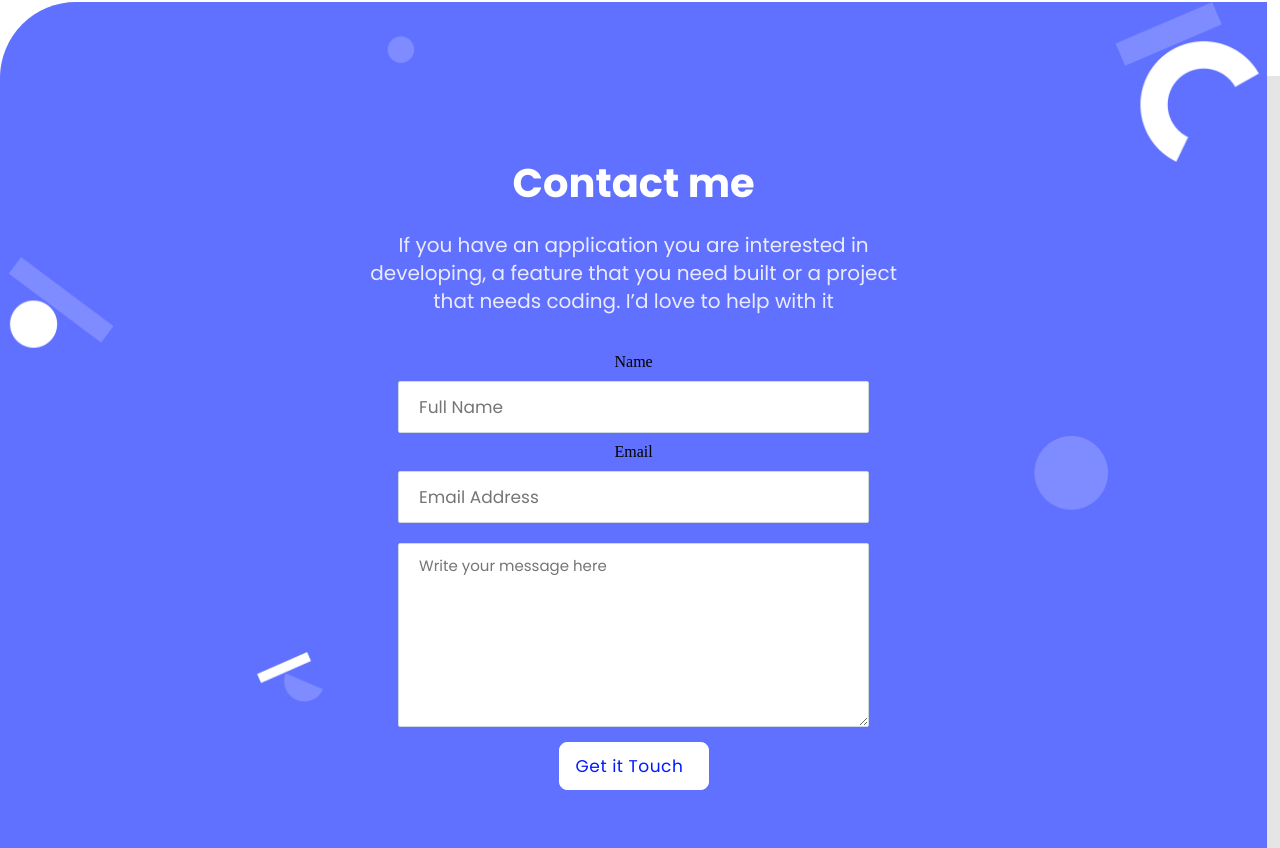
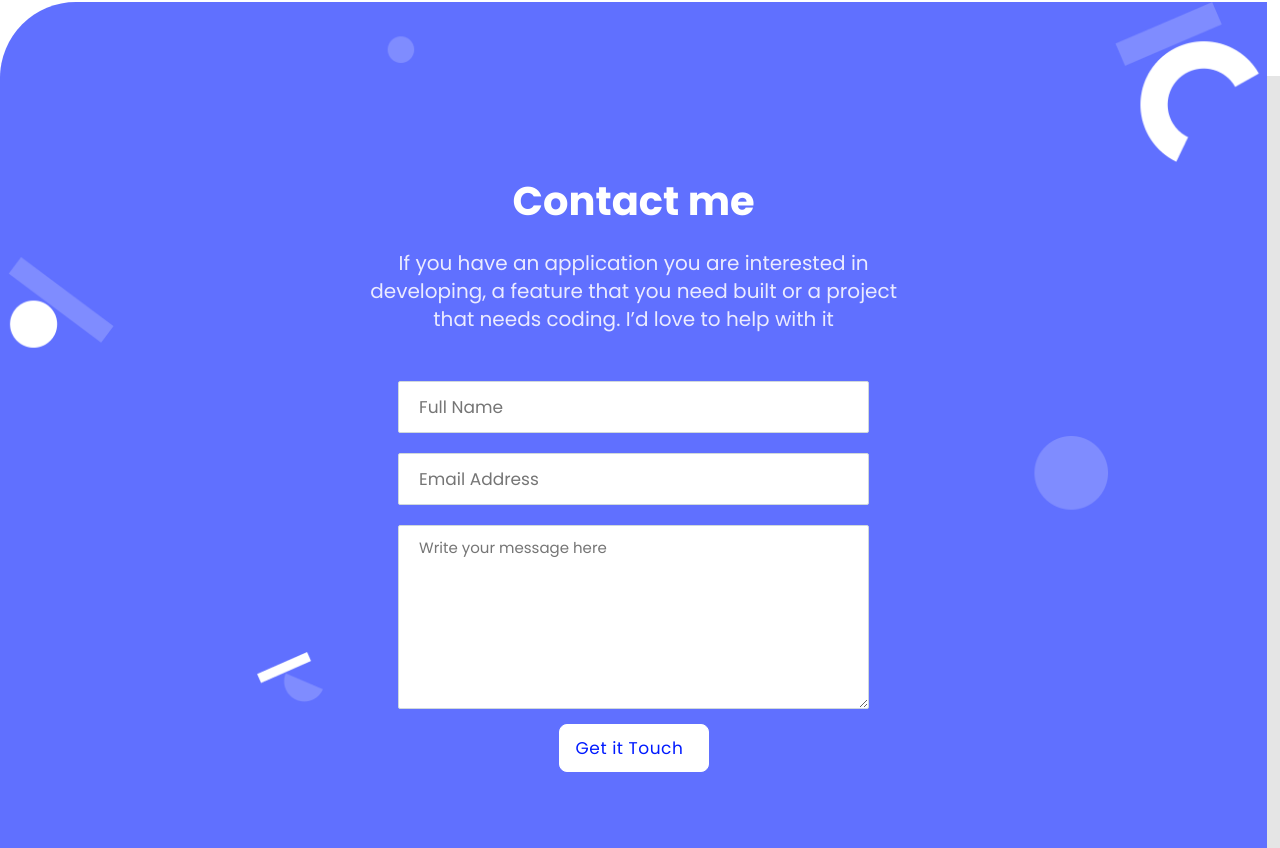
Before and after one commit to Balikuddembe/Personal-Portfolio, a website: page index.html in a window 1280 px wide. Shown: the part 4248-5096 px from the top of the page. Drawn offline with Linux system fonts and the light colour scheme.

```diff
--- a/index.html
+++ b/index.html
@@ -272,10 +272,8 @@
                 with it
             </p>
             <form id="form" class="contact-form" action="https://formspree.io/f/xyyokgln" method="post">
-                <label for="name">Name</label>
                 <input id="name" type="text" name="username" placeholder="Full Name" maxlength="30" required />
 
-                <label for="email">Email</label>
                 <input id="email" type="email" name="email-address" placeholder="Email Address" required />
 
                 <label for="message"></label>
```
